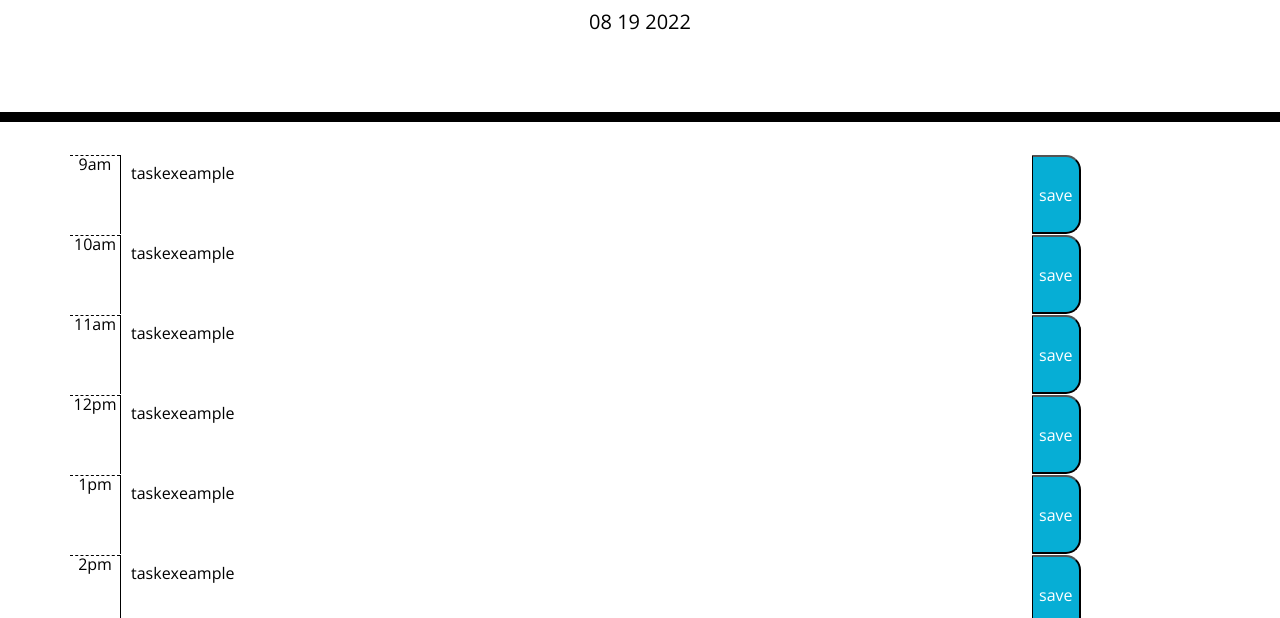
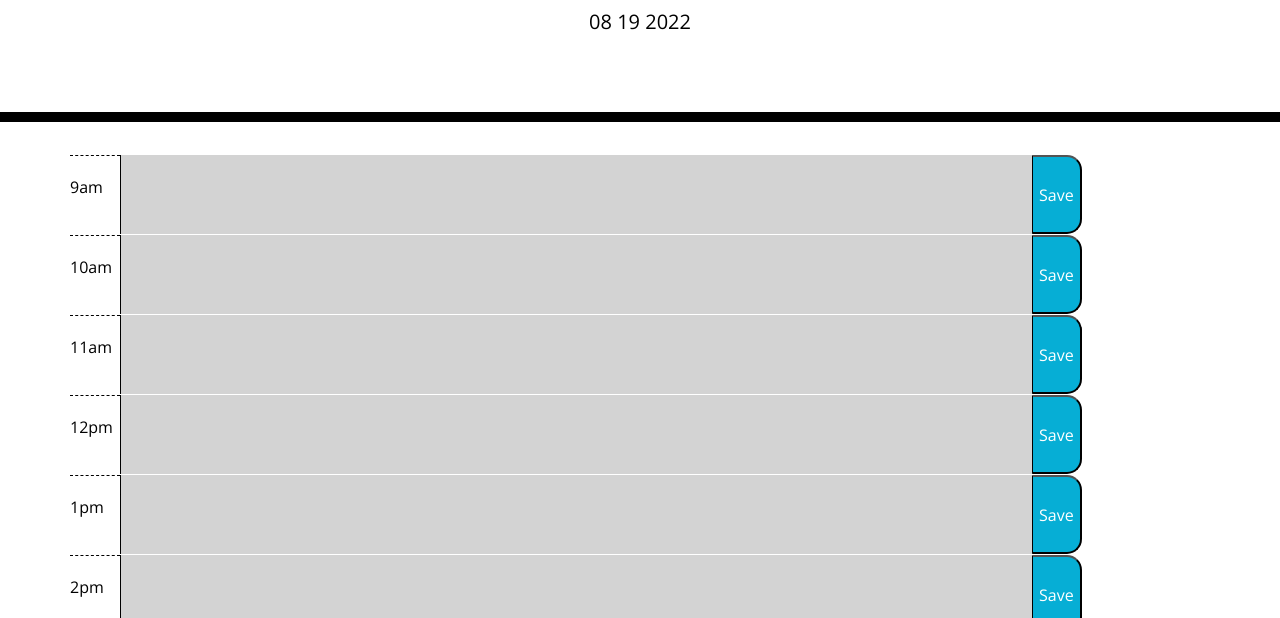
Before and after one commit to mattflug/schedule-planner, a plain HTML site: page Develop/index.html in a window 1280 px wide. Shown: the part 182-800 px from the top of the page. Drawn offline with nearby package versions, Linux system fonts and the light colour scheme.

Commit message:
updated final porject

```diff
--- a/Develop/script.js
+++ b/Develop/script.js
@@ -1,27 +1,52 @@
+// global variables
 var hours = ["9am", "10am", "11am", "12pm", "1pm", "2pm", "3pm", "4pm", "5pm"];
 var currentTime = dayjs().format("MM DD YYYY");
+var schedule = parseInt(dayjs().format("HH"));
+
 $("#currentDay").text(currentTime);
 function createTimeBlock(hour) {
+  var t1 = hour.substr(-2);
+  var t2 = parseInt(hour.split(t1)[0]);
+  if (t2 > 0 && t2 < 6) {
+    t2 = 12 + t2;
+  }
+
+  // console.log(t2, schedule);
   var rowDiv = $("<div>");
   var timeE = $("<p>");
   var textE = $("<textarea>");
   var buttonE = $("<button>");
-  //
+  // adding class for each new variable
   rowDiv.addClass("time-block row");
   timeE.addClass("hour");
   textE.addClass("description");
+  if (t2 < schedule) {
+    textE.addClass("past");
+  } else if (t2 === schedule) {
+    textE.addClass("present");
+  } else {
+    textE.addClass("future");
+  }
   buttonE.addClass("saveBtn");
-  //
+  // adding text to my rows
   timeE.text(hour);
-  textE.text("taskexeample");
-  buttonE.text("save");
-  //
+  textE.text(localStorage.getItem(hour));
+  buttonE.text("Save");
+  // apprnfing elements
   rowDiv.append(timeE);
   rowDiv.append(textE);
   rowDiv.append(buttonE);
-  //
+  // appending rowDiv to class container
   $(".container").append(rowDiv);
 }
+// for loop for rows and change time
 for (let index = 0; index < 9; index++) {
   createTimeBlock(hours[index]);
 }
+
+$(".saveBtn").on("click", function () {
+  var entry = $(this).siblings("textarea").val();
+  var timeBlock = $(this).siblings("p").text();
+  console.log(entry, timeBlock);
+  localStorage.setItem(timeBlock, entry);
+});
--- a/Develop/style.css
+++ b/Develop/style.css
@@ -42,6 +42,8 @@ textarea {
   color: #000000;
   border-top: 1px dashed #000000;
   width: 50px;
+  display: flex;
+  align-items: center;
 }
 
 .past {
```
